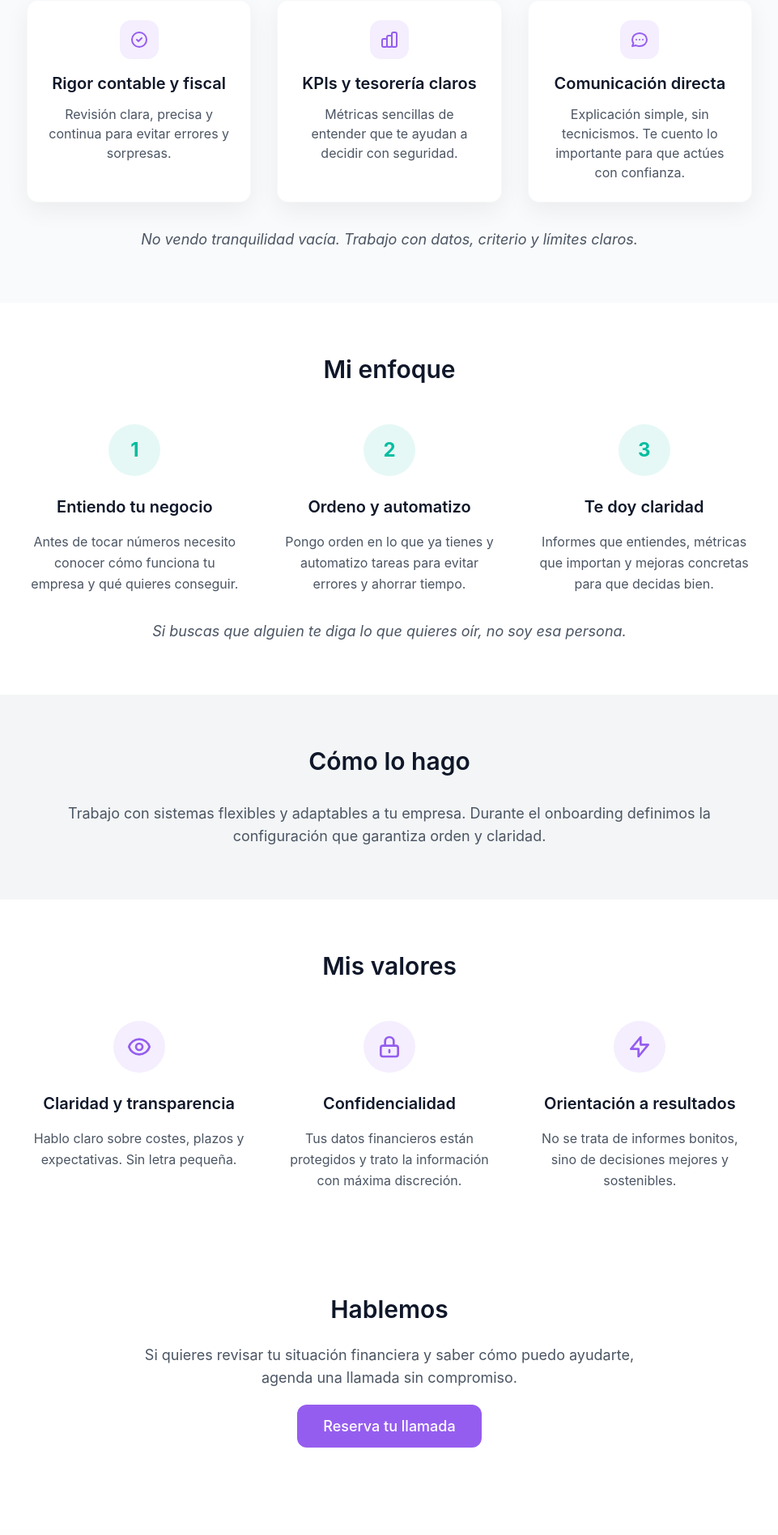
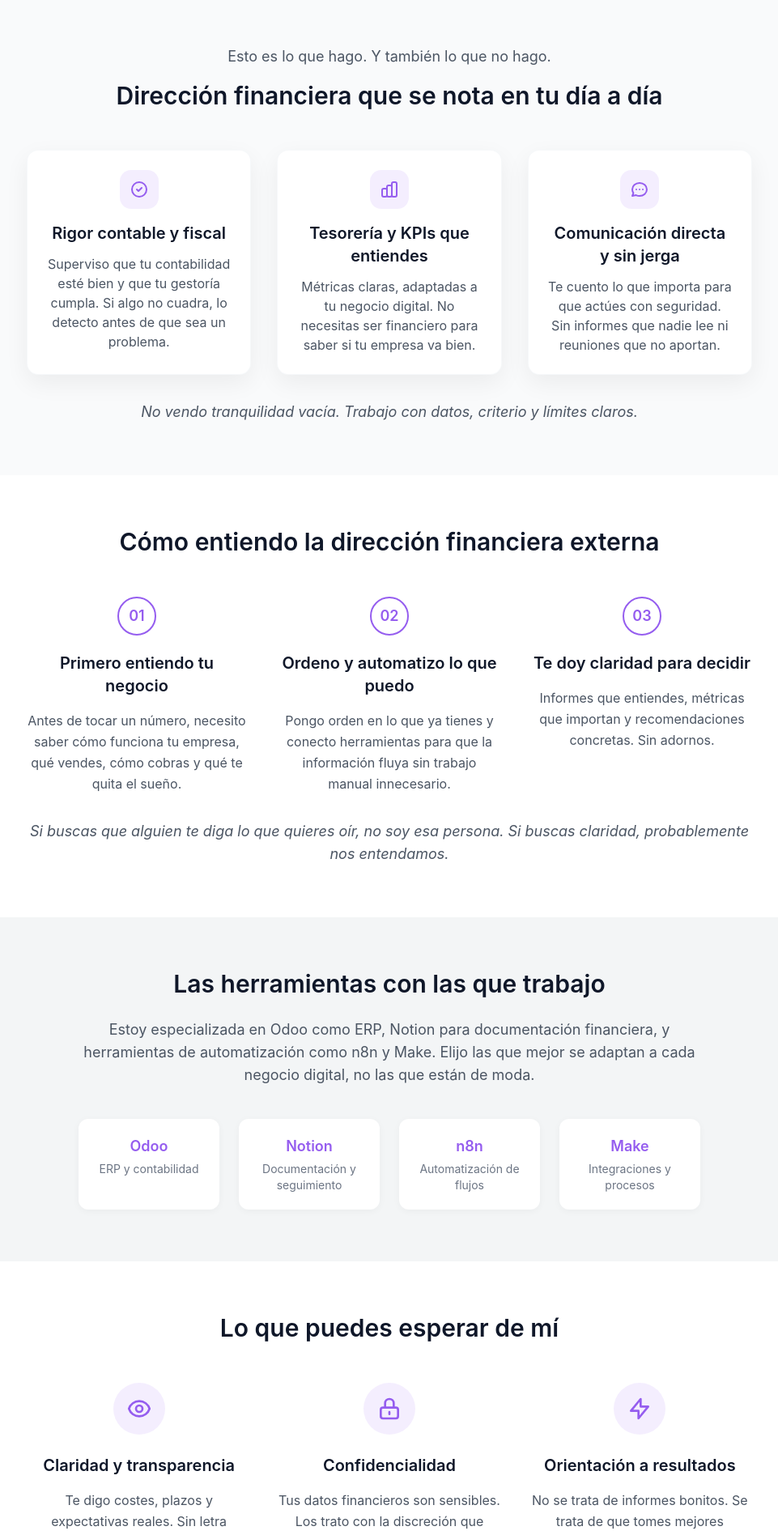
Before and after one commit to Shatzilie/web-finaptico, a React (Vite) app: page /sobre-mi in a window 1280 px wide. Shown: the part 680-2576 px from the top of the page at 81% size, without its empty margins (159-1120 px from the left). Built offline with nearby package versions, Linux system fonts and the light colour scheme.

Commit message:
feat: rewrite SobreMi — SEO meta tags, keyword H1/H2s, tools section

```diff
--- a/src/pages/SobreMi.tsx
+++ b/src/pages/SobreMi.tsx
@@ -1,23 +1,29 @@
 import { Link } from "react-router-dom";
 import Header from "../components/Header";
 import Footer from "../components/Footer";
+import SEOHead from "../components/SEOHead";
 
 const SobreMi = () => {
   return (
     <div className="min-h-screen">
+      <SEOHead
+        title="Fátima, CFO externa para pymes tech y negocios digitales | Finaptico"
+        description="Directora financiera externa especializada en empresas tecnológicas. Trabajo con Odoo, Notion, n8n y Make para que tengas control real de tu caja y fiscalidad."
+        canonical="/sobre-mi"
+      />
       <Header />
 
       <main>
-        {/* Hero simple */}
+        {/* Hero */}
         <section className="bg-white py-20">
           <div className="container mx-auto px-4">
             <div className="max-w-4xl mx-auto grid grid-cols-1 md:grid-cols-2 gap-12 items-center">
               <div className="text-center md:text-left">
-              <h1 className="text-h1 text-text-primary mb-6">
-                Soy Fátima, y ayudo a empresas a no perder dinero por desorden financiero.
+                <h1 className="text-4xl md:text-5xl font-bold leading-[1.15] text-text-primary mb-6 text-balance">
+                  Dirección financiera operativa para pymes tech. Remota, especializada y sin rodeos.
                 </h1>
                 <p className="text-body text-text-secondary leading-relaxed">
-                Trabajo con empresas tecnológicas y pymes digitales que quieren crecer sin improvisar.
+                  Soy Fátima. Trabajo como CFO externa con empresas tecnológicas y negocios digitales que quieren crecer sin improvisar sus finanzas.
                 </p>
               </div>
               <div className="flex justify-center">
@@ -39,37 +45,37 @@ const SobreMi = () => {
           <div className="container mx-auto px-4">
             <div className="max-w-4xl mx-auto">
               <p className="text-body text-text-secondary text-center mb-4">Esto es lo que hago. Y también lo que no hago.</p>
-            <h2 className="text-h2 text-text-primary text-center mb-12">En qué te ayudo</h2>
+              <h2 className="text-h2 text-text-primary text-center mb-12">Dirección financiera que se nota en tu día a día</h2>
 
               <div className="grid grid-cols-1 md:grid-cols-3 gap-8">
                 <div className="card-hover border border-border/30 text-center">
                   <div className="w-12 h-12 bg-primary/10 rounded-lg flex items-center justify-center mx-auto mb-4">
-                  <svg className="w-6 h-6 text-primary" fill="none" stroke="currentColor" viewBox="0 0 24 24">
+                    <svg className="w-6 h-6 text-primary" fill="none" stroke="currentColor" viewBox="0 0 24 24" aria-hidden="true">
                       <path strokeLinecap="round" strokeLinejoin="round" strokeWidth={2} d="M9 12l2 2 4-4m6 2a9 9 0 11-18 0 9 9 0 0118 0z" />
                     </svg>
                   </div>
                   <h3 className="text-subtitle font-semibold text-text-primary mb-3">Rigor contable y fiscal</h3>
-                <p className="text-base text-text-secondary">Revisión clara, precisa y continua para evitar errores y sorpresas.</p>
+                  <p className="text-base text-text-secondary">Superviso que tu contabilidad esté bien y que tu gestoría cumpla. Si algo no cuadra, lo detecto antes de que sea un problema.</p>
                 </div>
 
                 <div className="card-hover border border-border/30 text-center">
                   <div className="w-12 h-12 bg-primary/10 rounded-lg flex items-center justify-center mx-auto mb-4">
-                  <svg className="w-6 h-6 text-primary" fill="none" stroke="currentColor" viewBox="0 0 24 24">
+                    <svg className="w-6 h-6 text-primary" fill="none" stroke="currentColor" viewBox="0 0 24 24" aria-hidden="true">
                       <path strokeLinecap="round" strokeLinejoin="round" strokeWidth={2} d="M9 19v-6a2 2 0 00-2-2H5a2 2 0 00-2 2v6a2 2 0 002 2h2a2 2 0 002-2zm0 0V9a2 2 0 012-2h2a2 2 0 012 2v10m-6 0a2 2 0 002 2h2a2 2 0 002-2m0 0V5a2 2 0 012-2h2a2 2 0 012 2v14a2 2 0 01-2 2h-2a2 2 0 01-2-2z" />
                     </svg>
                   </div>
-                <h3 className="text-subtitle font-semibold text-text-primary mb-3">KPIs y tesorería claros</h3>
-                <p className="text-base text-text-secondary">Métricas sencillas de entender que te ayudan a decidir con seguridad.</p>
+                  <h3 className="text-subtitle font-semibold text-text-primary mb-3">Tesorería y KPIs que entiendes</h3>
+                  <p className="text-base text-text-secondary">Métricas claras, adaptadas a tu negocio digital. No necesitas ser financiero para saber si tu empresa va bien.</p>
                 </div>
 
                 <div className="card-hover border border-border/30 text-center">
                   <div className="w-12 h-12 bg-primary/10 rounded-lg flex items-center justify-center mx-auto mb-4">
-                  <svg className="w-6 h-6 text-primary" fill="none" stroke="currentColor" viewBox="0 0 24 24">
+                    <svg className="w-6 h-6 text-primary" fill="none" stroke="currentColor" viewBox="0 0 24 24" aria-hidden="true">
                       <path strokeLinecap="round" strokeLinejoin="round" strokeWidth={2} d="M8 12h.01M12 12h.01M16 12h.01M21 12c0 4.418-4.03 8-9 8a9.863 9.863 0 01-4.255-.949L3 20l1.395-3.72C3.512 15.042 3 13.574 3 12c0-4.418 4.03-8 9-8s9 3.582 9 8z" />
                     </svg>
                   </div>
-                <h3 className="text-subtitle font-semibold text-text-primary mb-3">Comunicación directa</h3>
-                <p className="text-base text-text-secondary">Explicación simple, sin tecnicismos. Te cuento lo importante para que actúes con confianza.</p>
+                  <h3 className="text-subtitle font-semibold text-text-primary mb-3">Comunicación directa y sin jerga</h3>
+                  <p className="text-base text-text-secondary">Te cuento lo que importa para que actúes con seguridad. Sin informes que nadie lee ni reuniones que no aportan.</p>
                 </div>
               </div>
               <p className="text-body text-text-secondary text-center mt-8 italic">No vendo tranquilidad vacía. Trabajo con datos, criterio y límites claros.</p>
@@ -77,56 +83,74 @@ const SobreMi = () => {
           </div>
         </section>
 
-      {/* Mi enfoque / Método */}
+        {/* Mi enfoque */}
         <section className="bg-white py-16">
           <div className="container mx-auto px-4">
             <div className="max-w-4xl mx-auto">
-            <h2 className="text-h2 text-text-primary text-center mb-12">Mi enfoque</h2>
+              <h2 className="text-h2 text-text-primary text-center mb-12">Cómo entiendo la dirección financiera externa</h2>
 
-            <div className="grid grid-cols-1 md:grid-cols-3 gap-12">
-              <div className="text-center">
-                <div className="w-16 h-16 bg-secondary/10 rounded-full flex items-center justify-center mx-auto mb-6">
-                  <span className="text-2xl font-bold text-secondary">1</span>
+              <div className="grid grid-cols-1 md:grid-cols-3 gap-10">
+                <div className="flex flex-col items-center text-center">
+                  <div className="w-12 h-12 rounded-full border-2 border-primary flex items-center justify-center mb-5">
+                    <span className="text-lg font-semibold text-primary">01</span>
                   </div>
-                <h3 className="text-subtitle font-semibold text-text-primary mb-4">Entiendo tu negocio</h3>
+                  <h3 className="text-subtitle font-semibold text-text-primary mb-4">Primero entiendo tu negocio</h3>
                   <p className="text-base text-text-secondary leading-relaxed">
-                  Antes de tocar números necesito conocer cómo funciona tu empresa y qué quieres conseguir.
+                    Antes de tocar un número, necesito saber cómo funciona tu empresa, qué vendes, cómo cobras y qué te quita el sueño.
                   </p>
                 </div>
 
-              <div className="text-center">
-                <div className="w-16 h-16 bg-secondary/10 rounded-full flex items-center justify-center mx-auto mb-6">
-                  <span className="text-2xl font-bold text-secondary">2</span>
+                <div className="flex flex-col items-center text-center">
+                  <div className="w-12 h-12 rounded-full border-2 border-primary flex items-center justify-center mb-5">
+                    <span className="text-lg font-semibold text-primary">02</span>
                   </div>
-                <h3 className="text-subtitle font-semibold text-text-primary mb-4">Ordeno y automatizo</h3>
+                  <h3 className="text-subtitle font-semibold text-text-primary mb-4">Ordeno y automatizo lo que puedo</h3>
                   <p className="text-base text-text-secondary leading-relaxed">
-                  Pongo orden en lo que ya tienes y automatizo tareas para evitar errores y ahorrar tiempo.
+                    Pongo orden en lo que ya tienes y conecto herramientas para que la información fluya sin trabajo manual innecesario.
                   </p>
                 </div>
 
-              <div className="text-center">
-                <div className="w-16 h-16 bg-secondary/10 rounded-full flex items-center justify-center mx-auto mb-6">
-                  <span className="text-2xl font-bold text-secondary">3</span>
+                <div className="flex flex-col items-center text-center">
+                  <div className="w-12 h-12 rounded-full border-2 border-primary flex items-center justify-center mb-5">
+                    <span className="text-lg font-semibold text-primary">03</span>
                   </div>
-                <h3 className="text-subtitle font-semibold text-text-primary mb-4">Te doy claridad</h3>
+                  <h3 className="text-subtitle font-semibold text-text-primary mb-4">Te doy claridad para decidir</h3>
                   <p className="text-base text-text-secondary leading-relaxed">
-                  Informes que entiendes, métricas que importan y mejoras concretas para que decidas bien.
+                    Informes que entiendes, métricas que importan y recomendaciones concretas. Sin adornos.
                   </p>
                 </div>
               </div>
-            <p className="text-body text-text-secondary text-center mt-8 italic">Si buscas que alguien te diga lo que quieres oír, no soy esa persona.</p>
+              <p className="text-body text-text-secondary text-center mt-8 italic">Si buscas que alguien te diga lo que quieres oír, no soy esa persona. Si buscas claridad, probablemente nos entendamos.</p>
             </div>
           </div>
         </section>
 
-      {/* Cómo lo hago */}
+        {/* Herramientas */}
         <section className="section-alt py-16">
           <div className="container mx-auto px-4">
-          <div className="max-w-4xl mx-auto text-center">
-            <h2 className="text-h2 text-text-primary mb-8">Cómo lo hago</h2>
-            <p className="text-body text-text-secondary">
-              Trabajo con sistemas flexibles y adaptables a tu empresa. Durante el onboarding definimos la configuración que garantiza orden y claridad.
+            <div className="max-w-3xl mx-auto text-center">
+              <h2 className="text-h2 text-text-primary mb-6">Las herramientas con las que trabajo</h2>
+              <p className="text-body text-text-secondary mb-10">
+                Estoy especializada en Odoo como ERP, Notion para documentación financiera, y herramientas de automatización como n8n y Make. Elijo las que mejor se adaptan a cada negocio digital, no las que están de moda.
               </p>
+              <div className="grid grid-cols-2 md:grid-cols-4 gap-6">
+                <div className="bg-white rounded-xl p-5 shadow-[0_2px_10px_rgba(0,0,0,0.04)]">
+                  <p className="text-lg font-semibold text-primary mb-1">Odoo</p>
+                  <p className="text-sm text-text-muted">ERP y contabilidad</p>
+                </div>
+                <div className="bg-white rounded-xl p-5 shadow-[0_2px_10px_rgba(0,0,0,0.04)]">
+                  <p className="text-lg font-semibold text-primary mb-1">Notion</p>
+                  <p className="text-sm text-text-muted">Documentación y seguimiento</p>
+                </div>
+                <div className="bg-white rounded-xl p-5 shadow-[0_2px_10px_rgba(0,0,0,0.04)]">
+                  <p className="text-lg font-semibold text-primary mb-1">n8n</p>
+                  <p className="text-sm text-text-muted">Automatización de flujos</p>
+                </div>
+                <div className="bg-white rounded-xl p-5 shadow-[0_2px_10px_rgba(0,0,0,0.04)]">
+                  <p className="text-lg font-semibold text-primary mb-1">Make</p>
+                  <p className="text-sm text-text-muted">Integraciones y procesos</p>
+                </div>
+              </div>
             </div>
           </div>
         </section>
@@ -135,43 +159,43 @@ const SobreMi = () => {
         <section className="bg-white py-16">
           <div className="container mx-auto px-4">
             <div className="max-w-4xl mx-auto">
-            <h2 className="text-h2 text-text-primary text-center mb-12">Mis valores</h2>
+              <h2 className="text-h2 text-text-primary text-center mb-12">Lo que puedes esperar de mí</h2>
 
               <div className="grid grid-cols-1 md:grid-cols-3 gap-8">
                 <div className="text-center">
                   <div className="w-16 h-16 bg-primary/10 rounded-full flex items-center justify-center mx-auto mb-6">
-                  <svg className="w-8 h-8 text-primary" fill="none" stroke="currentColor" viewBox="0 0 24 24">
+                    <svg className="w-8 h-8 text-primary" fill="none" stroke="currentColor" viewBox="0 0 24 24" aria-hidden="true">
                       <path strokeLinecap="round" strokeLinejoin="round" strokeWidth={2} d="M15 12a3 3 0 11-6 0 3 3 0 016 0z" />
                       <path strokeLinecap="round" strokeLinejoin="round" strokeWidth={2} d="M2.458 12C3.732 7.943 7.523 5 12 5c4.478 0 8.268 2.943 9.542 7-1.274 4.057-5.064 7-9.542 7-4.477 0-8.268-2.943-9.542-7z" />
                     </svg>
                   </div>
                   <h3 className="text-subtitle font-semibold text-text-primary mb-4">Claridad y transparencia</h3>
                   <p className="text-base text-text-secondary leading-relaxed">
-                  Hablo claro sobre costes, plazos y expectativas. Sin letra pequeña.
+                    Te digo costes, plazos y expectativas reales. Sin letra pequeña ni promesas vagas.
                   </p>
                 </div>
 
                 <div className="text-center">
                   <div className="w-16 h-16 bg-primary/10 rounded-full flex items-center justify-center mx-auto mb-6">
-                  <svg className="w-8 h-8 text-primary" fill="none" stroke="currentColor" viewBox="0 0 24 24">
+                    <svg className="w-8 h-8 text-primary" fill="none" stroke="currentColor" viewBox="0 0 24 24" aria-hidden="true">
                       <path strokeLinecap="round" strokeLinejoin="round" strokeWidth={2} d="M12 15v2m-6 4h12a2 2 0 002-2v-6a2 2 0 00-2-2H6a2 2 0 00-2 2v6a2 2 0 002 2zm10-10V7a4 4 0 00-8 0v4h8z" />
                     </svg>
                   </div>
                   <h3 className="text-subtitle font-semibold text-text-primary mb-4">Confidencialidad</h3>
                   <p className="text-base text-text-secondary leading-relaxed">
-                  Tus datos financieros están protegidos y trato la información con máxima discreción.
+                    Tus datos financieros son sensibles. Los trato con la discreción que merecen.
                   </p>
                 </div>
 
                 <div className="text-center">
                   <div className="w-16 h-16 bg-primary/10 rounded-full flex items-center justify-center mx-auto mb-6">
-                  <svg className="w-8 h-8 text-primary" fill="none" stroke="currentColor" viewBox="0 0 24 24">
+                    <svg className="w-8 h-8 text-primary" fill="none" stroke="currentColor" viewBox="0 0 24 24" aria-hidden="true">
                       <path strokeLinecap="round" strokeLinejoin="round" strokeWidth={2} d="M13 10V3L4 14h7v7l9-11h-7z" />
                     </svg>
                   </div>
                   <h3 className="text-subtitle font-semibold text-text-primary mb-4">Orientación a resultados</h3>
                   <p className="text-base text-text-secondary leading-relaxed">
-                  No se trata de informes bonitos, sino de decisiones mejores y sostenibles.
+                    No se trata de informes bonitos. Se trata de que tomes mejores decisiones y que se note en la caja.
                   </p>
                 </div>
               </div>
@@ -180,22 +204,24 @@ const SobreMi = () => {
         </section>
 
         {/* CTA */}
-      <section className="bg-white py-16">
+        <section className="section-light pt-8 pb-32">
           <div className="container mx-auto px-4">
             <div className="max-w-2xl mx-auto text-center">
-            <h2 className="text-h2 text-text-primary mb-6">Hablemos</h2>
-            <p className="text-body text-text-secondary mb-8">
-              Si quieres revisar tu situación financiera y saber cómo puedo ayudarte, agenda una llamada sin compromiso.
+              <div className="cta-gradient">
+                <h2 className="text-2xl md:text-3xl font-bold mb-4">¿Quieres saber si encajamos?</h2>
+                <p className="text-lg mb-8 opacity-90">
+                  Cuéntame la situación financiera de tu empresa. En 30 minutos te digo si puedo ayudarte o si lo que necesitas es otra cosa.
                 </p>
-            <Link to="/contacto" className="btn-primary text-lg px-8 py-4">
+                <Link
+                  to="/contacto"
+                  className="inline-block bg-white text-[hsl(222,47%,11%)] hover:bg-gray-100 transition-colors duration-200 rounded-[var(--radius-pill)] px-10 py-4 font-bold text-lg shadow-lg"
+                >
                   Reserva tu llamada
                 </Link>
               </div>
             </div>
+          </div>
         </section>
-
-        {/* Espacio para el Footer CTA */}
-        <div className="bg-white py-16"></div>
       </main>
 
       <Footer />
```
Lines whose indentation alone changed are shown as unchanged.
